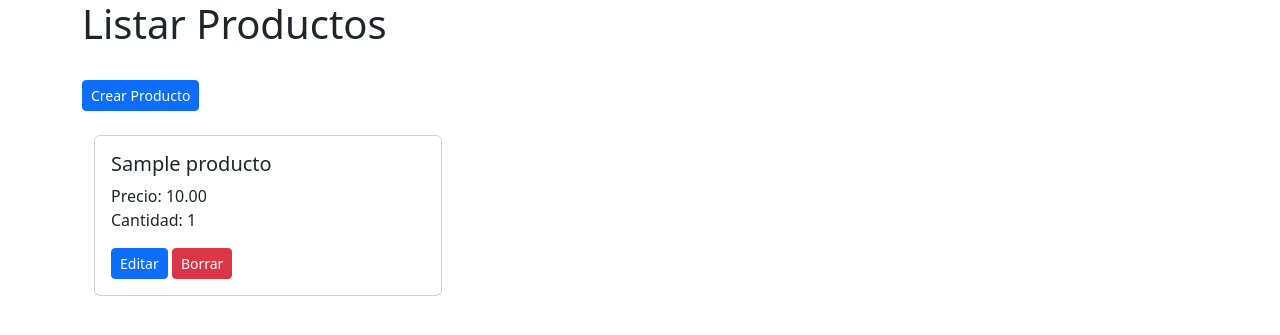
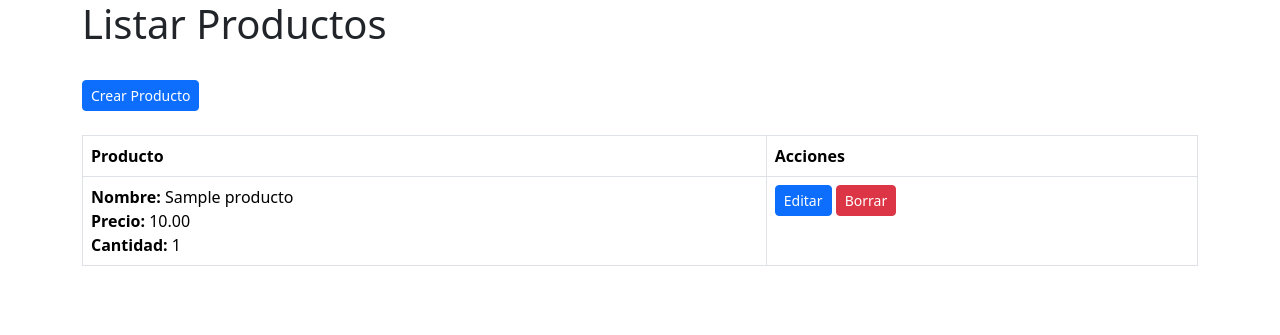
Before and after one commit to Fuerzas-Armadas-ESPE/laboratorio-jinga2-grupo-05, a Django app: page / in a window 1280 px wide. Shown: the top 335 px of the page. Run offline with Django 4.2, Linux system fonts and the light colour scheme; tables that the repository leaves empty hold one stand-in row (values such as "Sample post").

Commit message:
Cambios Interfaz Grafica Listar

```diff
--- a/productos/templates/listar.html
+++ b/productos/templates/listar.html
@@ -6,24 +6,31 @@
 <h1>Listar Productos</h1>
 <br>
 <a href="{% url 'crear_productos' %}" class="btn btn-primary btn-sm">Crear Producto</a>
-<div class="container mt-4">
-    <div class="row">
+
+<table class="table table-bordered mt-4">
+    <thead>
+        <tr>
+            <th>Producto</th>
+            <th>Acciones</th>
+        </tr>
+    </thead>
+    <tbody>
         {% for producto in productos %}
-        <div class="col-md-4 mb-3">
-            <div class="card">
-                <div class="card-body">
-                    <h5 class="card-title">{{ producto.nombre }}</h5>
-                    <p class="card-text">
-                        Precio: {{ producto.precio }}<br>
-                        Cantidad: {{ producto.cantidad }}
-                    </p>
-                    <a href="{% url 'editar_producto' producto.id %}" class="btn btn-primary btn-sm">Editar</a>
-                    <a href="{% url 'borrar_producto' producto.id %}" class="btn btn-danger btn-sm"
-                       onclick="return confirm('¿Estás seguro de que deseas borrar este producto?');">Borrar</a>
+        <tr>
+            <td>
+                <div class="producto-info">
+                    <strong>Nombre:</strong> {{ producto.nombre }}<br>
+                    <strong>Precio:</strong> {{ producto.precio }}<br>
+                    <strong>Cantidad:</strong> {{ producto.cantidad }}
                 </div>
-            </div>
-        </div>
+            </td>
+            <td>
+                <a href="{% url 'editar_producto' producto.id %}" class="btn btn-primary btn-sm">Editar</a>
+                <a href="{% url 'borrar_producto' producto.id %}" class="btn btn-danger btn-sm"
+                   onclick="return confirm('¿Estás seguro de que deseas borrar este producto?');">Borrar</a>
+            </td>
+        </tr>
         {% endfor %}
-    </div>
-</div>
+    </tbody>
+</table>
 {% endblock %}
```
